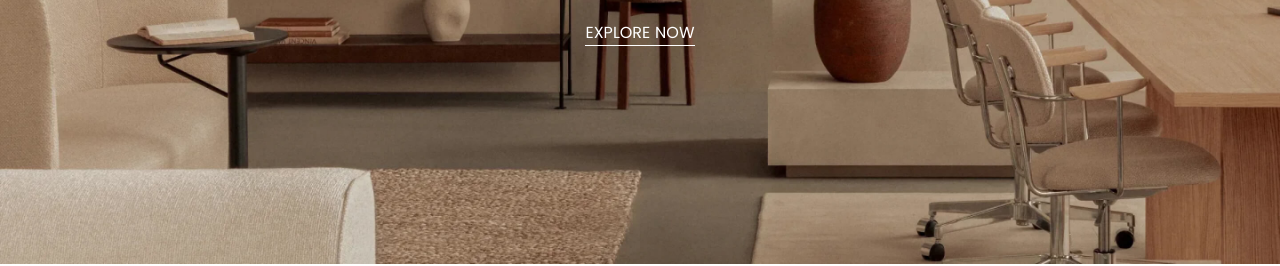
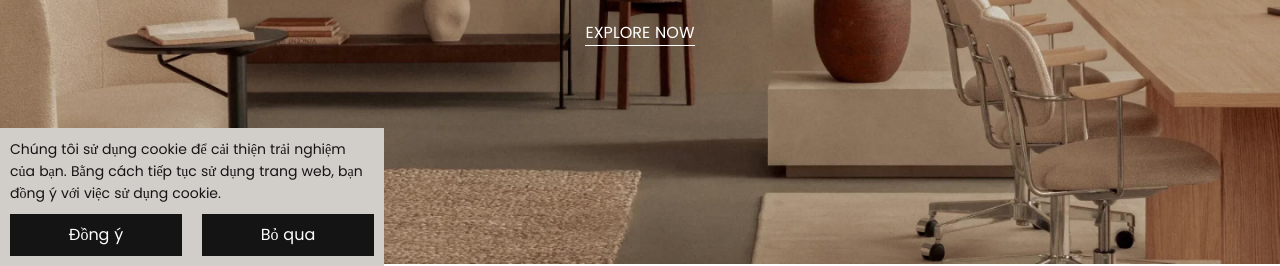
Before and after one commit to PhuongDam233/Week2, a website: page index.html in a window 1280 px wide. Shown: the part 534-800 px from the top of the page. Drawn offline with Linux system fonts and the light colour scheme.

Commit message:
Orangy-Cookie: Create and do html , css

```diff
--- a/index.html
+++ b/index.html
@@ -77,6 +77,18 @@
             <div class="popup__inner-close">
               <img src="./img/icons/i-close.svg" alt="close-sgv" />
             </div>
+          </div>
+        </div>
+      </div>
+      <div class="cookie-bar">
+        <div class="container">
+          <p>
+            Chúng tôi sử dụng cookie để cải thiện trải nghiệm của bạn. Bằng cách
+            tiếp tục sử dụng trang web, bạn đồng ý với việc sử dụng cookie.
+          </p>
+          <div class="cookie-btn">
+            <button id=" accept-cookies " class="btncookie">Đồng ý</button>
+            <button id=" reject-cookies " class="btncookie">Bỏ qua</button>
           </div>
         </div>
       </div>
--- a/scss/core/_components.scss
+++ b/scss/core/_components.scss
@@ -130,7 +130,18 @@
     opacity: 0.9;
   }
 }
-
+.btncookie {
+  width: 100%;
+  height: var(--height-button-small);
+  cursor: pointer;
+  @include transition;
+  background-color: var(--black-cl);
+  color: var(--white-cl);
+  &:hover {
+    background-color: var(--white-cl);
+    color: var(--black-cl);
+  }
+}
 // col
 .col {
   display: grid;
--- a/scss/core/_variables.scss
+++ b/scss/core/_variables.scss
@@ -80,6 +80,7 @@
   --height-header: 78px;
   --height-header-top: 34px;
   --height-button: 52px;
+  --height-button-small: 42px;
   --pd-section: 120px;
 
   // Timing Transition Variable
--- a/scss/pages/_home.scss
+++ b/scss/pages/_home.scss
@@ -819,3 +819,31 @@
     }
   }
 }
+.cookie-bar {
+  background-color: var(--gray-light-cl);
+  color: var(--black-cl);
+  padding: 10px;
+  position: fixed;
+  bottom: 0;
+  // text-align: center;
+  left: 0;
+  width: 30%;
+  z-index: 9999;
+  .container {
+    display: flex;
+    align-items: center;
+    flex-direction: column;
+  }
+  p {
+    font-size: var(--fs-textlabel);
+    line-height: var(--lh-textlabel);
+    // max-width: 300px;
+  }
+  .cookie-btn {
+    width: 100%;
+    margin-top: 10px;
+    display: flex;
+    justify-content: center;
+    gap: 20px;
+  }
+}
```
Also changed, not shown: dest/style.min.css, 1 other file.
